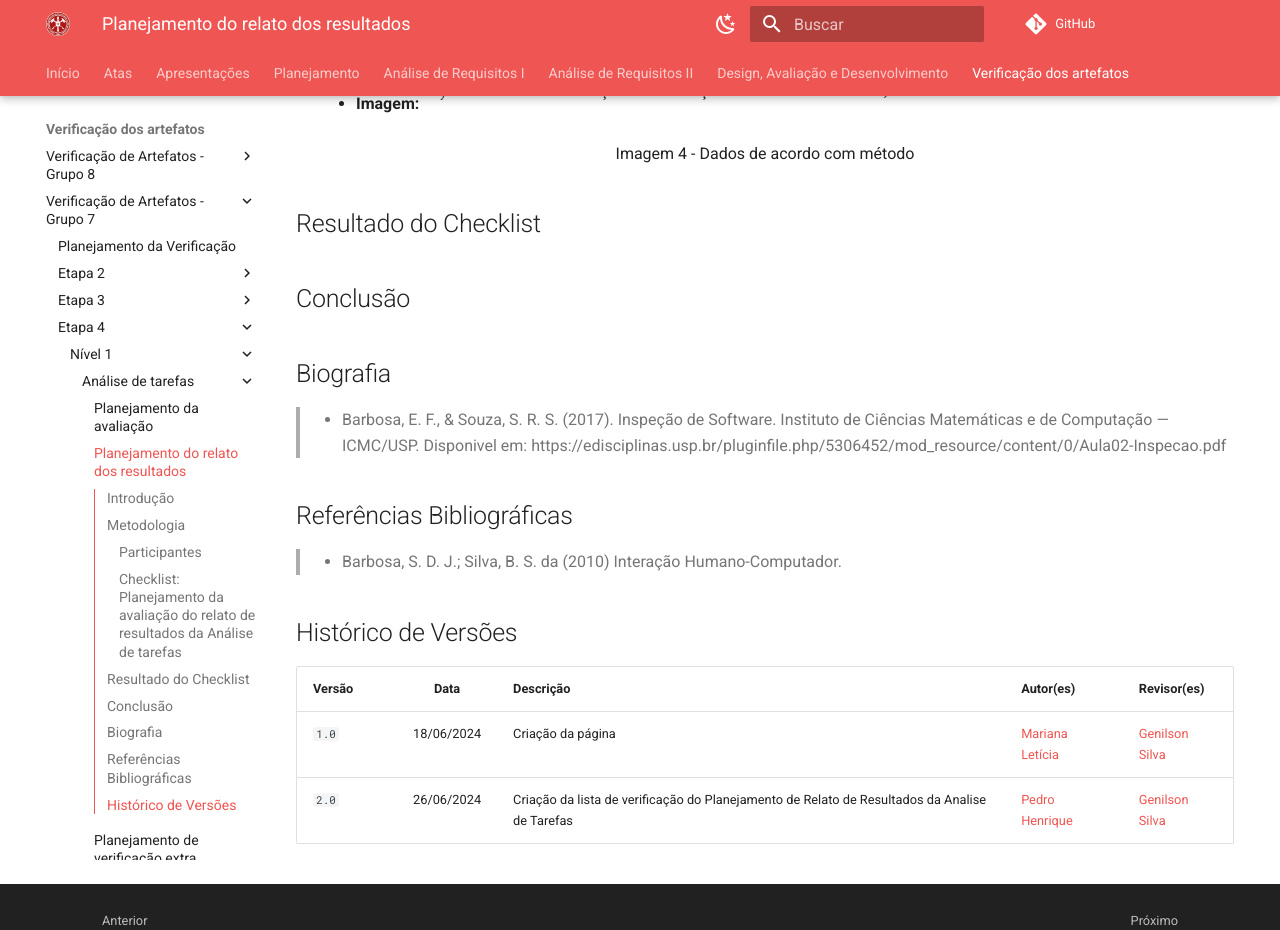
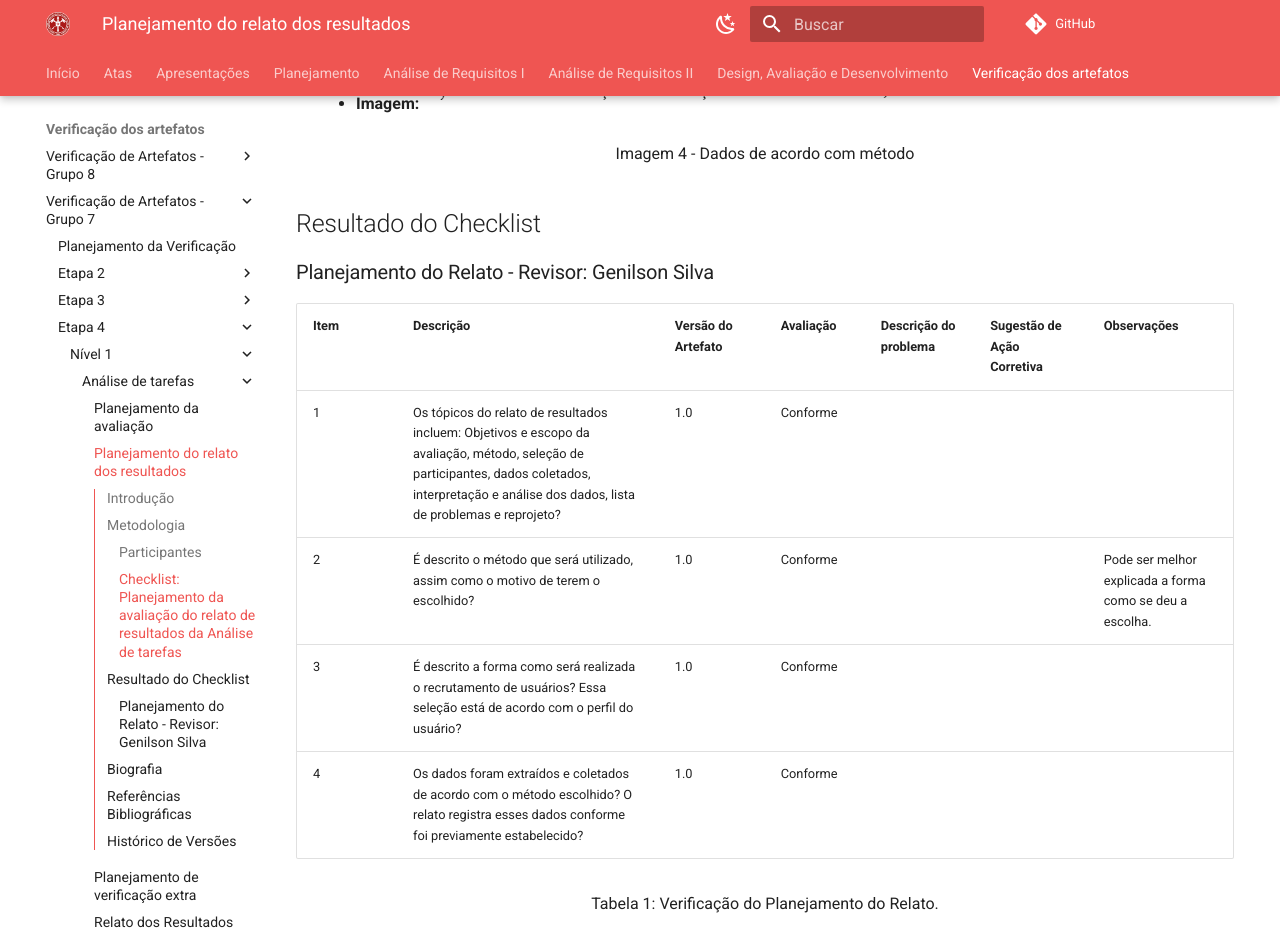
Before and after one commit to Interacao-Humano-Computador/2024.1-CBMERJ, an MkDocs documentation site: the page built from docs/verificacao_artefatos/verificacao_nosso_grupo/etapa_4/nivel_1/analise_tarefas/planejamento_relato_resultados.md, in a window 1280 px wide and 1400 px high, scrolled down 2282 px. Shown: the top 930 px of the window. Built offline with MkDocs 1.6.1 and Material for MkDocs 9.7.7, drawn with Linux system fonts in a browser that asks for light colours; comment, search, counter and statistics services are not loaded; some of the changed text lies outside the part shown.

Commit message:
Planejamento do Relato Checklist

```diff
--- a/docs/verificacao_artefatos/verificacao_nosso_grupo/etapa_4/nivel_1/analise_tarefas/planejamento_relato_resultados.md
+++ b/docs/verificacao_artefatos/verificacao_nosso_grupo/etapa_4/nivel_1/analise_tarefas/planejamento_relato_resultados.md
@@ -99,27 +99,30 @@
 <p align="center">Imagem 4 - Dados de acordo com método </p>
 
 ## Resultado do Checklist
- <!-- template de VERIFICAÇÃO -->
 
-<!--
-| Item | Descrição      | Versão do Artefato | Avaliação      | Descrição do problema | Sugestão de Ação Corretiva | Observações |
-| ---- | -------------- | ------------------ | -------------- | --------------------- | -------------------------- | ----------- |
-|  1   | (COLOCAR DECRIÇÃO DO ITEM 1 AQUI) | (COLOCAR SE ESTÁ CONFORME OU NÃO CONFORME) |  | |
-|  2   | (COLOCAR DECRIÇÃO DO ITEM 2 AQUI) | (COLOCAR VERSÃO AQUI) | (COLOCAR SE ESTÁ CONFORME OU NÃO CONFORME)|  |   |  |
-|  3   | (COLOCAR DECRIÇÃO DO ITEM 3 AQUI) | (COLOCAR VERSÃO AQUI)| (COLOCAR SE ESTÁ CONFORME OU NÃO CONFORME) | |  |
-|  4   | (COLOCAR DECRIÇÃO DO ITEM 4 AQUI) | (COLOCAR VERSÃO AQUI) | (COLOCAR SE ESTÁ CONFORME OU NÃO CONFORME)  | | | |
-|  5   | (COLOCAR DECRIÇÃO DO ITEM 5 AQUI) | (COLOCAR VERSÃO AQUI)| (COLOCAR SE ESTÁ CONFORME OU NÃO CONFORME)  | | |  |
-<p style="text-align: center">Tabela (COLQUE O NUMERO DA TABELA AQUI): (COLOQUE O TÍTULO DA TABELA AQUI)</p>
-<p style="text-align: center">Fonte: (COLOQUE SEU NOME AQUI), 2024</p>
+### Planejamento do Relato - Revisor: Genilson Silva
 
-<iframe width="560" height="315"
-src="(COLOQUE O LINK EMBED AQUI)"
-title="YouTube video player" frameborder="0" allow="accelerometer; autoplay; clipboard-write; encrypted-media; gyroscope; picture-in-picture; web-share" referrerpolicy="strict-origin-when-cross-origin" allowfullscreen></iframe>
+| Item | Descrição | Versão do Artefato | Avaliação | Descrição do problema | Sugestão de Ação Corretiva | Observações |
+| ---- | --------- | ------------------ | --------- | --------------------- | -------------------------- | ----------- |
+|  1   | Os tópicos do relato de resultados incluem: Objetivos e escopo da avaliação, método, seleção de participantes, dados coletados, interpretação e análise dos dados, lista de problemas e reprojeto? | 1.0 | Conforme | | | |
+|  2   | É descrito o método que será utilizado, assim como o motivo de terem o escolhido? | 1.0 | Conforme | | | Pode ser melhor explicada a forma como se deu a escolha.|
+|  3   | É descrito a forma como será realizada o recrutamento de usuários? Essa seleção está de acordo com o perfil do usuário? | 1.0 | Conforme | | | |
+|  4   | Os dados foram extraídos e coletados de acordo com o método escolhido? O relato registra esses dados conforme foi previamente estabelecido? | 1.0 | Conforme | | | |
 
-<p style="text-align: center">Vídeo (COLOQUE O NUMERO DO VÍDEO AQUI): (COLOQUE O TÍTULO DO VÍDEO AQUI).</p>
-<p style="text-align: center">Fonte: (COLOQUE SEU NOME AQUI), 2024</p> -->
+<p style="text-align: center">Tabela 1: Verificação do Planejamento do Relato. </p>
+<p style="text-align: center">Fonte: Genilson Silva, 2024</p>
 
-## Conclusão
+**A gravação da verificação encontra-se abaixo:**
+
+<center>
+
+
+<iframe width="560" height="315" src="https://www.youtube.com/embed/Am0OKONN3P0?si=SkxzHWdnnu0uBDIO" title="YouTube video player" frameborder="0" allow="accelerometer; autoplay; clipboard-write; encrypted-media; gyroscope; picture-in-picture; web-share" referrerpolicy="strict-origin-when-cross-origin" allowfullscreen></iframe>
+
+<p>Video 1: Verificação do Planejamento do Relato.</p>
+Fonte: Genilson Silva, 2024.
+
+</center>
 
 ## Biografia
 >- Barbosa, E. F., & Souza, S. R. S. (2017). Inspeção de Software. Instituto de Ciências Matemáticas e de Computação — ICMC/USP. Disponivel em: https://edisciplinas.usp.br/pluginfile.php/5306452/mod_resource/content/0/Aula02-Inspecao.pdf
@@ -133,3 +136,4 @@
 | ------ | :--------: | ----------------------------------------- | ----------------------------------------------- | ---------------------------------------------- |
 | `1.0`   | 18/06/2024 | Criação da página                         | [Mariana Letícia](https://github.com/Marianannn) |  [Genilson Silva](https://github.com/GenilsonJrs) |
 | `2.0`   | 26/06/2024 | Criação da lista de verificação do Planejamento de Relato de Resultados da Analise de Tarefas                   | [Pedro Henrique](https://github.com/PedroHhenriq) | [Genilson Silva](https://github.com/GenilsonJrs)  |
+| `3.0`   | 26/06/2024 | Checklist de verificação do Planejamento de Relato de Resultados da Analise de Tarefas                   | [Genilson Silva](https://github.com/GenilsonJrs) |   |
```
